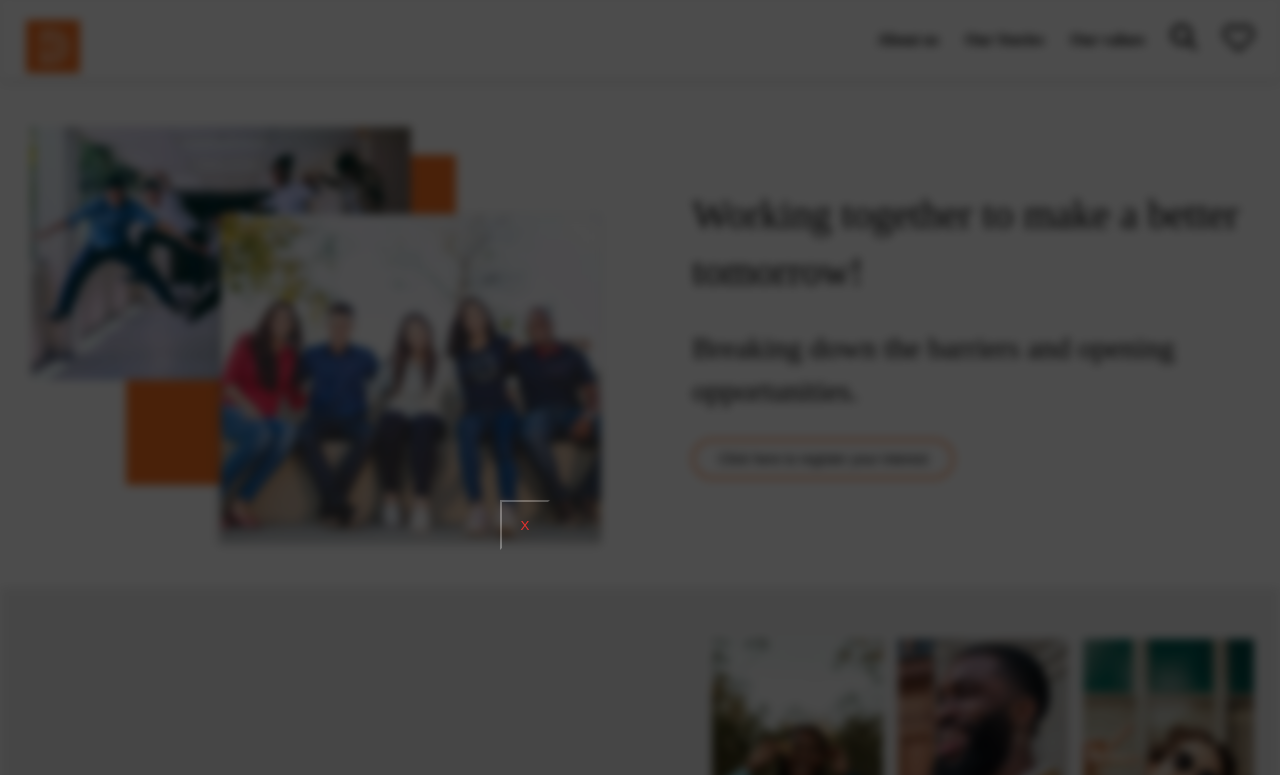
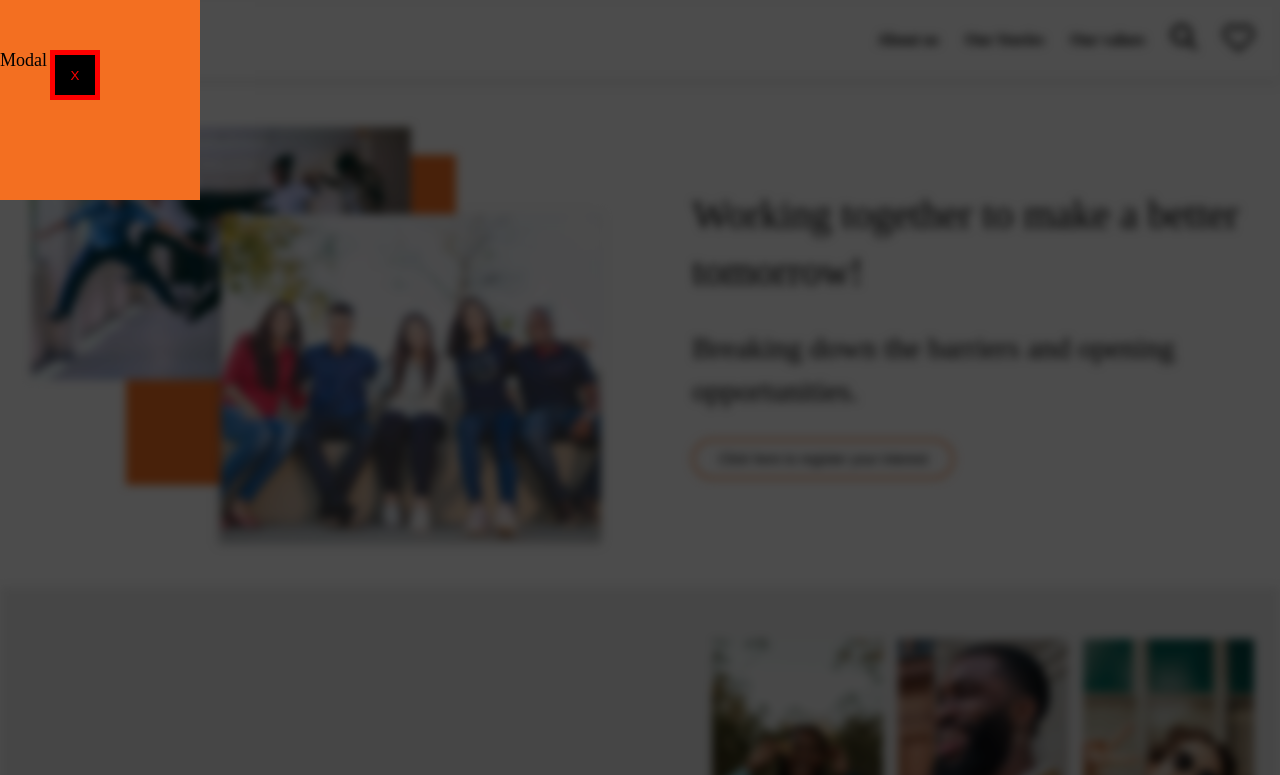
Before and after one commit to Bedkow/dissolve_prototype, a website built with Vite: page index.html in a window 1280 px wide. Both pictures are taken after a click on the button "Click here to register your interest". Shown: the top 775 px of the page. Built offline with nearby package versions, Linux system fonts and the light colour scheme; files whose address does not match are found by name.

Commit message:
modal opacity fix, add modal background

```diff
--- a/index.html
+++ b/index.html
@@ -107,8 +107,10 @@
 		</main>
 
 		<div class="modal-blur" id="modal-blur">
-			<button class="close-modal" id="close-modal">X</button>
-			<div class="modal" id="modal">Modal</div>
+			<div class="modal" id="modal">
+				<button class="close-modal" id="close-modal">X</button>
+				Modal
+			</div>
 		</div>
 
 		<script type="module" src="/src/main.ts"></script>
--- a/src/style/style.scss
+++ b/src/style/style.scss
@@ -409,32 +409,41 @@ p {
 
 .modal-blur {
 	display: none;
-	filter: blur(0);
+	// filter: blur(0);
+	position: fixed;
 
 	&.modal-active {
 		display: block;
-		position: fixed;
+
 		width: 100%;
 		height: 100%;
 		top: 0;
 		left: 0;
-		background-color: #000000;
-		opacity: 70%;
+		background-color: rgba(0, 0, 0, 0.7);
+		// opacity: 70%;
 		z-index: 6;
-		filter: blur(none);
+		// filter: blur(none);
+	}
+
+	.modal {
+		position: relative;
+		width: 200px;
+		height: 200px;
+		background-color: $color-primary;
 	}
 
 	.close-modal {
 		display: block;
-		position: absolute;
-		top: 500px;
-		left: 500px;
+		position: relative;
+		top: 50px;
+		left: 50px;
 		width: 50px;
 		height: 50px;
 		color: red;
+		border: 5px solid red;
 		z-index: 10;
 		background-color: #000000;
-		opacity: 100%;
-		filter: blur(none);
+		// opacity: 100%;
+		// filter: blur(none);
 	}
 }
```
